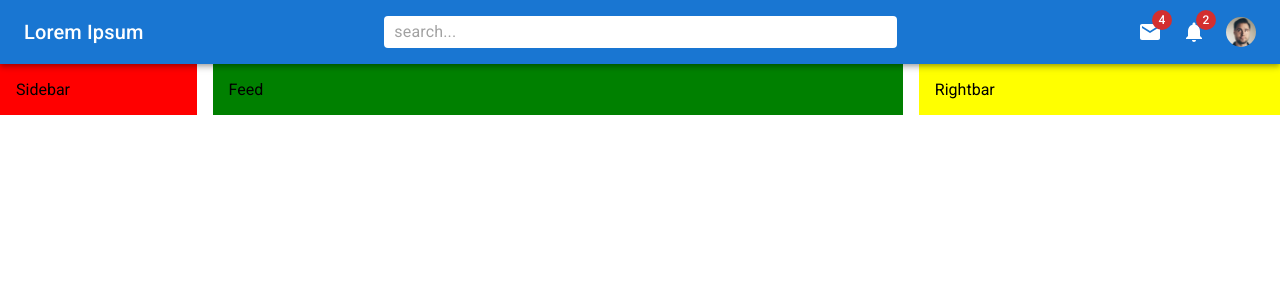
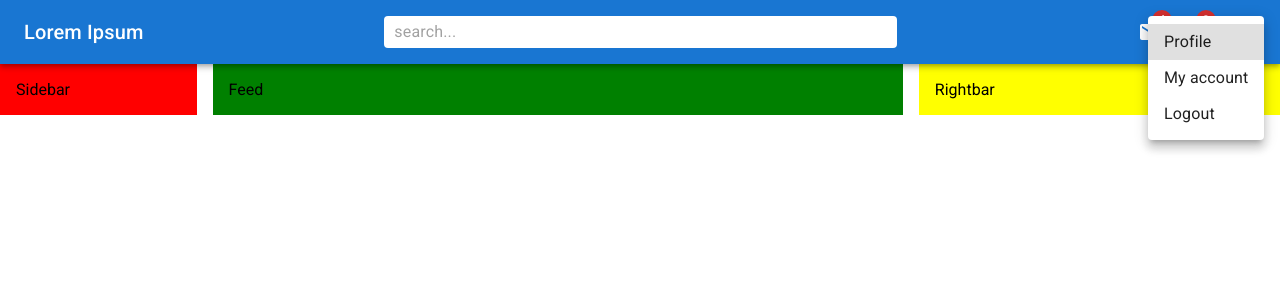
Before and after one commit to Simon323/mui-social-app, a React (Create React App) app: page / in a window 1280 px wide. Both pictures are taken after a click on the element 1240 px from the left and 32 px from the top of the page. Shown: the top 300 px of the page. Built offline with nearby package versions, Linux system fonts and the light colour scheme.

Commit message:
Add context menu

```diff
--- a/src/components/Navbar.tsx
+++ b/src/components/Navbar.tsx
@@ -6,9 +6,12 @@ import {
   InputBase,
   Badge,
   Avatar,
+  MenuItem,
+  Menu,
 } from "@mui/material";
 import { LaptopChromebook, Mail, Notifications } from "@mui/icons-material";
 import avatar from "assets/1.jpg";
+import { useState } from "react";
 
 const StyledToolbar = styled(Toolbar)({
   display: "flex",
@@ -41,6 +44,7 @@ const UserBox = styled("div")(({ theme }) => ({
 }));
 
 const Navbar = () => {
+  const [open, setOpen] = useState(false);
   return (
     <AppBar position="sticky">
       <StyledToolbar>
@@ -62,9 +66,10 @@ const Navbar = () => {
             sx={{ width: 30, height: 30 }}
             alt="Remy Sharp"
             src={avatar}
+            onClick={() => setOpen(true)}
           />
         </Icons>
-        <UserBox>
+        <UserBox onClick={() => setOpen(true)}>
           <Avatar
             sx={{ width: 30, height: 30 }}
             alt="Remy Sharp"
@@ -73,6 +78,25 @@ const Navbar = () => {
           <Typography component="span">Simon</Typography>
         </UserBox>
       </StyledToolbar>
+      <Menu
+        id="demo-positioned-menu"
+        aria-labelledby="demo-positioned-button"
+        // anchorEl={anchorEl}
+        open={open}
+        onClose={() => setOpen(false)}
+        anchorOrigin={{
+          vertical: "top",
+          horizontal: "right",
+        }}
+        transformOrigin={{
+          vertical: "top",
+          horizontal: "right",
+        }}
+      >
+        <MenuItem>Profile</MenuItem>
+        <MenuItem>My account</MenuItem>
+        <MenuItem>Logout</MenuItem>
+      </Menu>
     </AppBar>
   );
 };
```
